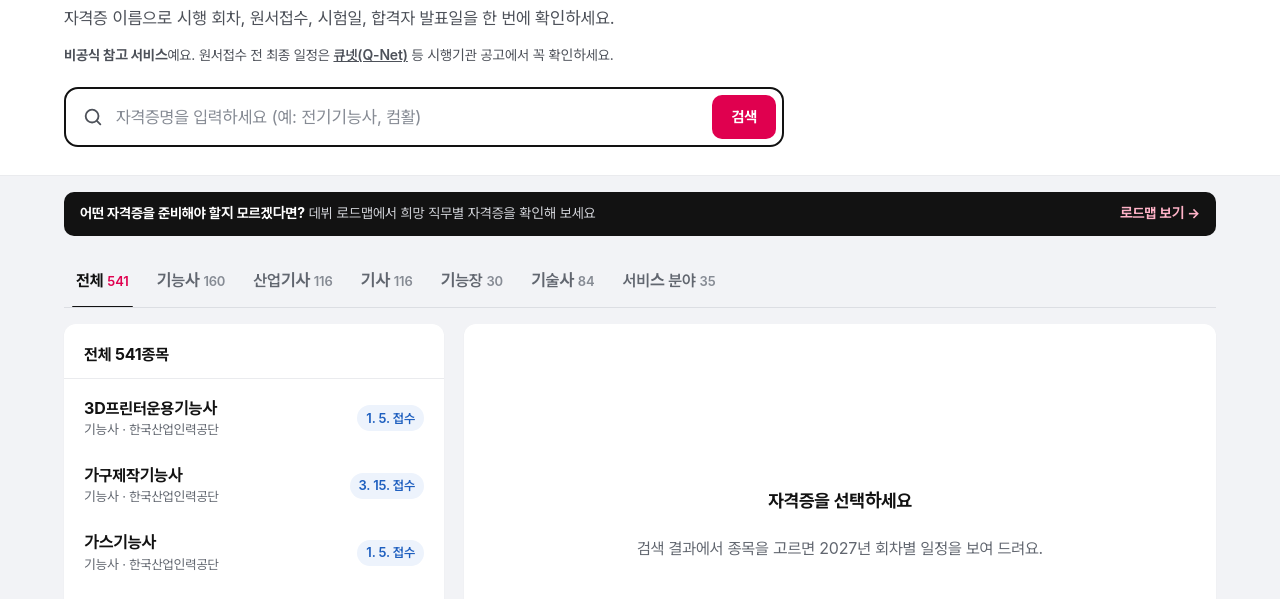
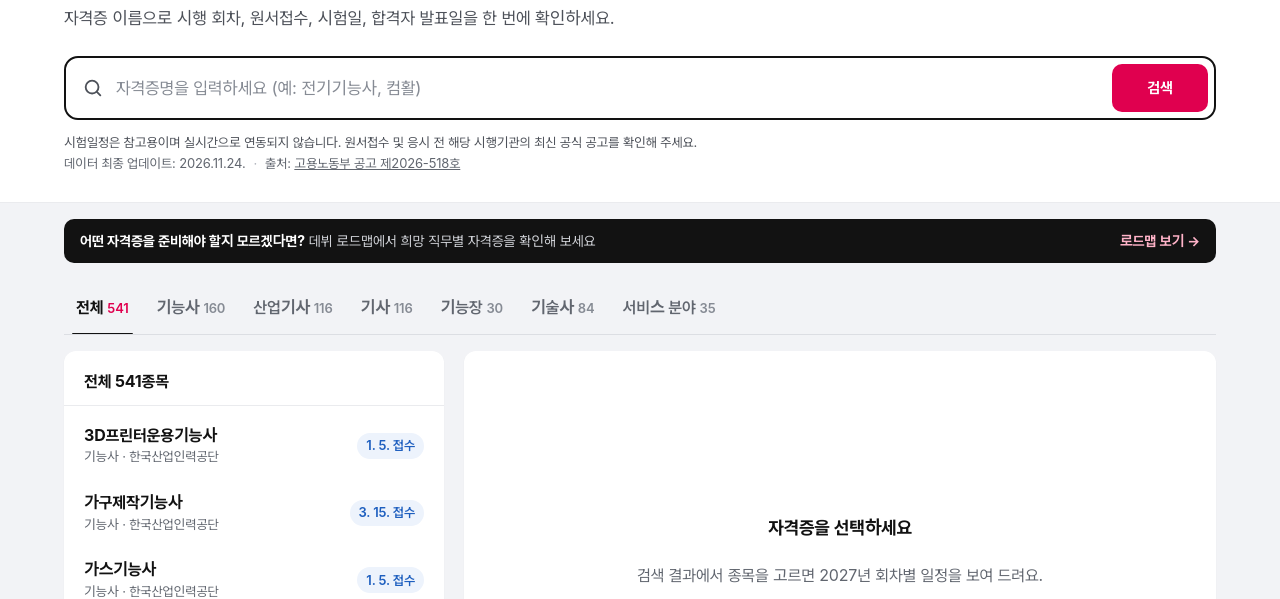
Before and after one commit to Jade-Legate/certificate-schedule, a website with bundled scripts: page docs/index.html in a window 1280 px wide. Shown: the part 186-785 px from the top of the page. Built offline with nearby package versions, Linux system fonts and the light colour scheme; a web font is replaced by a local one.

Commit message:
feat: improve search UI and add exam schedule information disclaimers
- 검색창 하단: 참고용·실시간 미연동 안내, 데이터 최종 업데이트(metadata.json data_updated 연동), 공고 원문 직접 링크
- 출처 문서 링크를 고용노동부 공고 제2026-518호 원문 페이지로 교체
- 최하단 '이용 안내' (공식 서비스 아님, 실시간 미반영 가능, 공식 공고 우선)
- 검색창을 결과 영역과 같은 폭·정렬로 확대, 입력·버튼 높이 48px
- ?today 날짜 고정 파라미터는 localhost에서만 동작
- 시험일정 JSON·CSV 변경 없음 (SHA-256 동일), E2E 87/87

Co-Authored-By: Claude Opus 5.5 <noreply@anthropic.com>
Claude-Session: https://claude.ai/code/session_01TKgeTkKhyT779EGMhqG1pP

```diff
--- a/docs/css/style.css
+++ b/docs/css/style.css
@@ -41,16 +41,16 @@ a { color: var(--brand-strong); }
 .eyebrow { margin: 0 0 6px; color: var(--brand-strong); font-weight: 700; font-size: 15px; }
 .hero h1 { margin: 0; font-size: clamp(28px, 4.4vw, 40px); line-height: 1.3; letter-spacing: -0.03em; }
 .lead { margin: 8px 0 24px; color: var(--text-2); font-size: 17px; }
-.search { position: relative; display: flex; align-items: center; gap: 8px; max-width: 720px; background: var(--grey-0); border: 2px solid var(--grey-10); border-radius: 14px; padding: 6px 6px 6px 48px; }
+.search { position: relative; display: flex; align-items: center; gap: 8px; width: 100%; background: var(--grey-0); border: 2px solid var(--grey-10); border-radius: 14px; padding: 6px 6px 6px 48px; }
 .search:focus-within { border-color: var(--brand-strong); box-shadow: 0 0 0 4px rgba(255,18,92,.12); }
 .search__icon { position: absolute; left: 16px; width: 22px; height: 22px; color: var(--grey-8); }
-.search input { flex: 1; min-width: 0; height: 44px; border: 0; outline: 0; font-size: 17px; background: transparent; }
+.search input { flex: 1; min-width: 0; height: 48px; border: 0; outline: 0; font-size: 17px; background: transparent; }
 .search input::placeholder { color: var(--grey-7); }
 .search input::-webkit-search-cancel-button { display: none; }
 .search input:focus-visible { outline: none; }
 .search__clear { display: grid; place-items: center; width: 40px; height: 40px; border: 0; border-radius: 50%; background: var(--grey-2); cursor: pointer; color: var(--grey-8); }
 .search__clear svg { width: 18px; height: 18px; }
-.search__submit { height: 44px; padding: 0 22px; }
+.search__submit { height: 48px; min-width: 96px; padding: 0 24px; font-size: 16px; }
 
 /* 버튼 */
 .btn { display: inline-flex; align-items: center; justify-content: center; gap: 6px; min-height: 44px; padding: 0 18px; border-radius: 10px; border: 1px solid transparent; font-weight: 700; font-size: 15px; text-decoration: none; cursor: pointer; white-space: nowrap; }
@@ -167,8 +167,14 @@ a { color: var(--brand-strong); }
 .promo__sub { color: #d1d3d8; }
 .promo__go { flex: none; font-weight: 700; color: #ffb3c8; }
 .promo:hover .promo__go { text-decoration: underline; }
-.disclaimer { margin: -12px 0 20px; font-size: 14px; color: var(--text-2); }
-.disclaimer a { color: var(--text-2); font-weight: 600; }
+/* 검색창 하단 안내(참고용 고지·데이터 갱신일·출처) */
+.search-info { margin-top: 12px; font-size: 13px; line-height: 1.6; color: var(--text-3); }
+.search-info p { margin: 0; }
+.search-info__notice { color: var(--text-2); }
+.search-info__meta { display: flex; flex-wrap: wrap; gap: 0 8px; margin-top: 2px; }
+.search-info__meta a { color: var(--text-3); }
+.search-info__sep { color: var(--grey-6); }
+.terms p { margin: 0 0 6px; }
 .caution { margin: 0; font-size: 13px; color: var(--text-3); }
 /* 푸터 */
 .footer { margin-top: 40px; padding: 32px 0 48px; background: var(--grey-0); border-top: 1px solid var(--grey-3); font-size: 14px; color: var(--text-2); }
@@ -179,7 +185,7 @@ a { color: var(--brand-strong); }
 .meta dt { color: var(--text-3); } .meta dd { margin: 0; }
 .agency-links { list-style: none; margin: 0; padding: 0; display: grid; gap: 4px; }
 .agency-links a { display: inline-block; padding: 4px 0; color: var(--text-2); }
-.footer__note { margin: 24px 0 8px; padding-top: 16px; border-top: 1px solid var(--grey-3); }
+.terms { margin: 24px 0 8px; padding-top: 16px; border-top: 1px solid var(--grey-3); }
 .footer__brand { margin: 0; color: var(--text-3); }
 
 /* 모달 */
@@ -222,7 +228,8 @@ a { color: var(--brand-strong); }
   .promo { margin-top: 12px; }
   .promo__sub { display: none; }
   body.has-selection .promo { display: none; }
-  .disclaimer { margin: -8px 0 14px; font-size: 13px; }
+  .search input { height: 44px; }
+  .search__submit { height: 44px; min-width: 0; }
   .meta div { grid-template-columns: 1fr; gap: 0; }
   .modal__body .agency-links { grid-template-columns: 1fr; }
 }
--- a/docs/index.html
+++ b/docs/index.html
@@ -41,7 +41,6 @@
         <p class="eyebrow">2027 국가기술자격</p>
         <h1 id="title">시험일정 검색기</h1>
         <p class="lead">자격증 이름으로 시행 회차, 원서접수, 시험일, 합격자 발표일을 한 번에 확인하세요.</p>
-        <p class="disclaimer" role="note"><strong>비공식 참고 서비스</strong>예요. 원서접수 전 최종 일정은 <a href="https://www.q-net.or.kr/" target="_blank" rel="noopener">큐넷(Q-Net)<span class="sr-only"> (새 창)</span></a> 등 시행기관 공고에서 꼭 확인하세요.</p>
         <form class="search" role="search" id="search-form" autocomplete="off">
           <label for="q" class="sr-only">자격증명 검색</label>
           <svg class="search__icon" viewBox="0 0 24 24" aria-hidden="true"><circle cx="11" cy="11" r="7" fill="none" stroke="currentColor" stroke-width="2"/><path d="m20 20-3.5-3.5" stroke="currentColor" stroke-width="2" stroke-linecap="round"/></svg>
@@ -51,6 +50,10 @@
           </button>
           <button type="submit" class="btn btn--primary search__submit">검색</button>
         </form>
+        <div class="search-info">
+          <p class="search-info__notice" id="ref-notice" role="note">시험일정은 참고용이며 실시간으로 연동되지 않습니다. 원서접수 및 응시 전 해당 시행기관의 최신 공식 공고를 확인해 주세요.</p>
+          <p class="search-info__meta" id="data-meta"></p>
+        </div>
       </div>
     </section>
 
@@ -86,7 +89,11 @@
   <footer class="footer" id="footer">
     <div class="wrap">
       <div class="footer__grid" id="source-info"></div>
-      <p class="footer__note">이 검색기는 데뷔(DEBUT)가 운영하는 <strong>비공식 참고 서비스</strong>로, 고용노동부·한국산업인력공단 등 정부기관이나 시행기관과 관계가 없습니다. 공고된 검정시행계획을 옮겨 정리했으며 자동 대조 검사를 거쳤지만, 시행기관의 확정 일정을 보증하지 않습니다. 시험일정은 시행기관 사정에 따라 바뀔 수 있으니 원서접수 전 반드시 큐넷(Q-Net) 등 시행기관의 공식 공고를 확인하세요.</p>
+      <section class="terms" aria-labelledby="terms-title">
+        <h2 class="footer__title" id="terms-title">이용 안내</h2>
+        <p>본 서비스는 데뷔(DEBUT)가 공식 검정시행계획을 바탕으로 재구성한 참고용 정보 서비스이며, 고용노동부나 시험 시행기관의 공식 서비스가 아닙니다.</p>
+        <p>시험일정 및 세부 응시 조건은 시행기관의 사정에 따라 변경될 수 있으며, 변경 사항이 실시간으로 반영되지 않을 수 있습니다. 원서접수 및 응시 전 반드시 해당 시행기관의 최신 공식 공고를 확인해 주세요. 본 서비스의 정보와 공식 공고가 다른 경우 공식 공고를 우선합니다.</p>
+      </section>
       <p class="footer__brand" id="operator">운영 데뷔(DEBUT)</p>
     </div>
   </footer>
--- a/docs/js/app.js
+++ b/docs/js/app.js
@@ -8,7 +8,9 @@ import {
 
 const $ = (s, el = document) => el.querySelector(s);
 const params = new URLSearchParams(location.search);
-const TODAY = todayKST(params.get('today'));
+// QA용 날짜 고정(?today=YYYY-MM-DD)은 로컬 개발 환경에서만 허용한다. 운영 주소에서는 무시.
+const IS_LOCAL = /^(localhost|127\.0\.0\.1|\[::1\])$/.test(location.hostname);
+const TODAY = todayKST(IS_LOCAL ? params.get('today') : null);
 const mq = matchMedia('(max-width: 899px)');
 
 function h(tag, attrs = {}, ...children) {
@@ -77,7 +79,7 @@ function writeURL(push) {
   if (state.grade) p.set('grade', state.grade);
   if (state.selected) p.set('qualification', state.selected);
   // 블로그 유입 UTM 등 기타 파라미터 보존
-  for (const [k, v] of new URLSearchParams(location.search)) if (/^utm_|^today$/.test(k)) p.set(k, v);
+  for (const [k, v] of new URLSearchParams(location.search)) if (/^utm_/.test(k) || (IS_LOCAL && k === 'today')) p.set(k, v);
   const url = `${location.pathname}?${p.toString()}`;
   if (url === `${location.pathname}${location.search}`) return;
   history[push ? 'pushState' : 'replaceState']({ ...state, data: null }, '', url);
@@ -341,11 +343,19 @@ function onInput() {
   clearTimeout(typingTimer); typingTimer = setTimeout(() => writeURL(false), 300);
 }
 
+function fmtDot(iso) { const [y, m, d] = iso.split('-').map(Number); return `${y}.${String(m).padStart(2, '0')}.${String(d).padStart(2, '0')}.`; }
+
 function renderSource(meta) {
   const ds = meta.datasets[String(state.year)];
+  const ext0 = (href, text) => h('a', { href, target: '_blank', rel: 'noopener' }, text, h('span', { class: 'sr-only' }, ' (새 창)'));
+  // 데이터 갱신일은 metadata.json 의 data_updated(시험일정 데이터 기준)만 쓴다. 배포일과 무관.
+  $('#data-meta').replaceChildren(
+    h('span', {}, `데이터 최종 업데이트: ${fmtDot(ds.data_updated)}`),
+    h('span', { class: 'search-info__sep', 'aria-hidden': 'true' }, '·'),
+    h('span', {}, '출처: ', ext0(CONFIG.sourceNoticeUrl, ds.announcement_no)));
   const ext = (href, text) => h('a', { href, target: '_blank', rel: 'noopener' }, text, h('span', { class: 'sr-only' }, ' (새 창)'));
   const items = [
-    ['출처 문서', h('span', {}, `${ds.title}(상세본·요약본) · `, ext(CONFIG.sourceNoticeListUrl, '고용노동부 공지사항'))],
+    ['출처 문서', h('span', {}, ext(CONFIG.sourceNoticeUrl, `${ds.title} (고용노동부 공지사항)`))],
     ['공고번호', ds.announcement_no],
     ['공고일', `${fmtDate(ds.published, { year: true })} (문서 기재) · 고용노동부 누리집 게시 ${fmtDate(ds.posted, { year: true })}`],
     ['데이터 최종 업데이트', fmtDate(ds.data_updated, { year: true })],
--- a/docs/js/config.js
+++ b/docs/js/config.js
@@ -13,7 +13,8 @@ export const CONFIG = {
   contact: '',
 
   // 원문 출처
-  sourceNoticeListUrl: 'https://www.moel.go.kr/news/notice/noticeList.do',
+  // 고용노동부 공고 제2026-518호 원문(첨부 4종). 2026-11-25 브라우저로 직접 열어 제목·공고번호·첨부 확인
+  sourceNoticeUrl: 'https://www.moel.go.kr/news/notice/noticeView.do?bbs_seq=20261100752',
   sourceCopyrightUrl: 'https://www.moel.go.kr/site/copyright/copyrightList.do',
 
   // GA4 측정 ID (예: 'G-XXXXXXXXXX') — 비어 있으면 분석 스크립트를 로드하지 않는다
```
Also changed, not shown: tests/e2e.mjs (+8 -1 lines), tests/results/local-e2e.json (+38 -3 lines), tests/results/local-e2e.md (+18 -5 lines), README.md.
